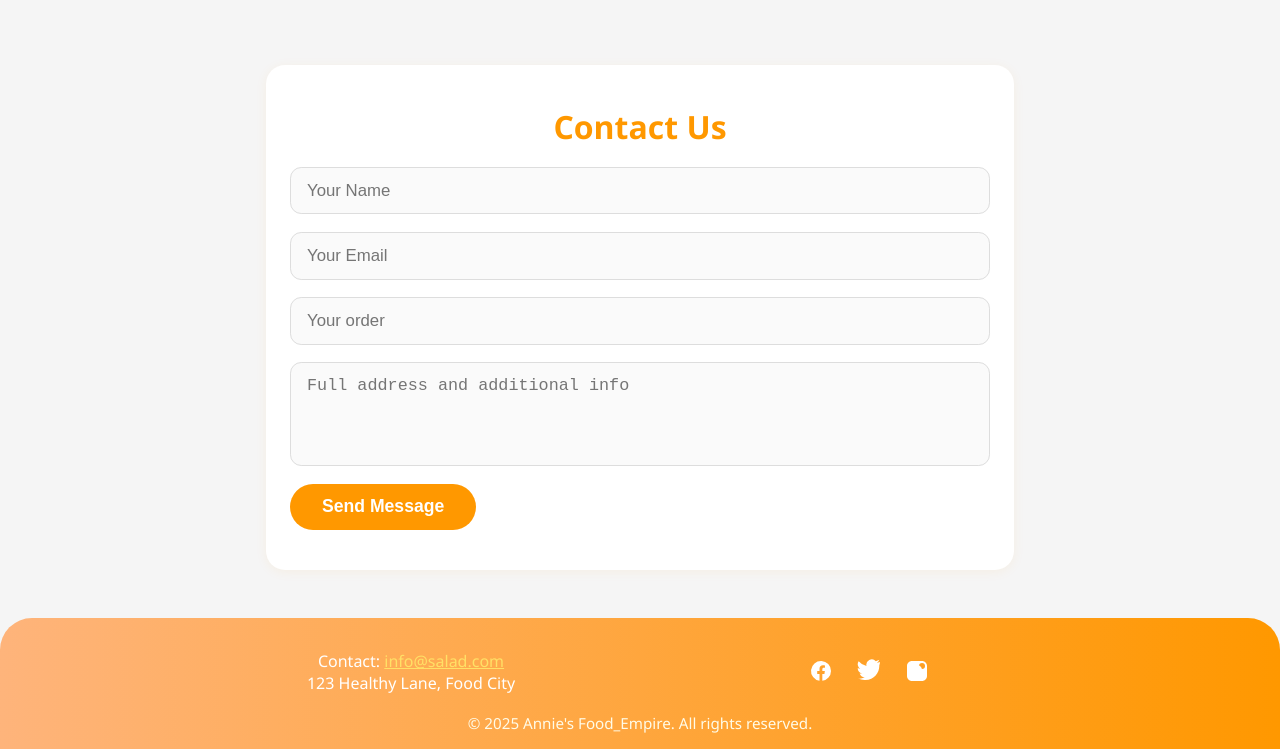
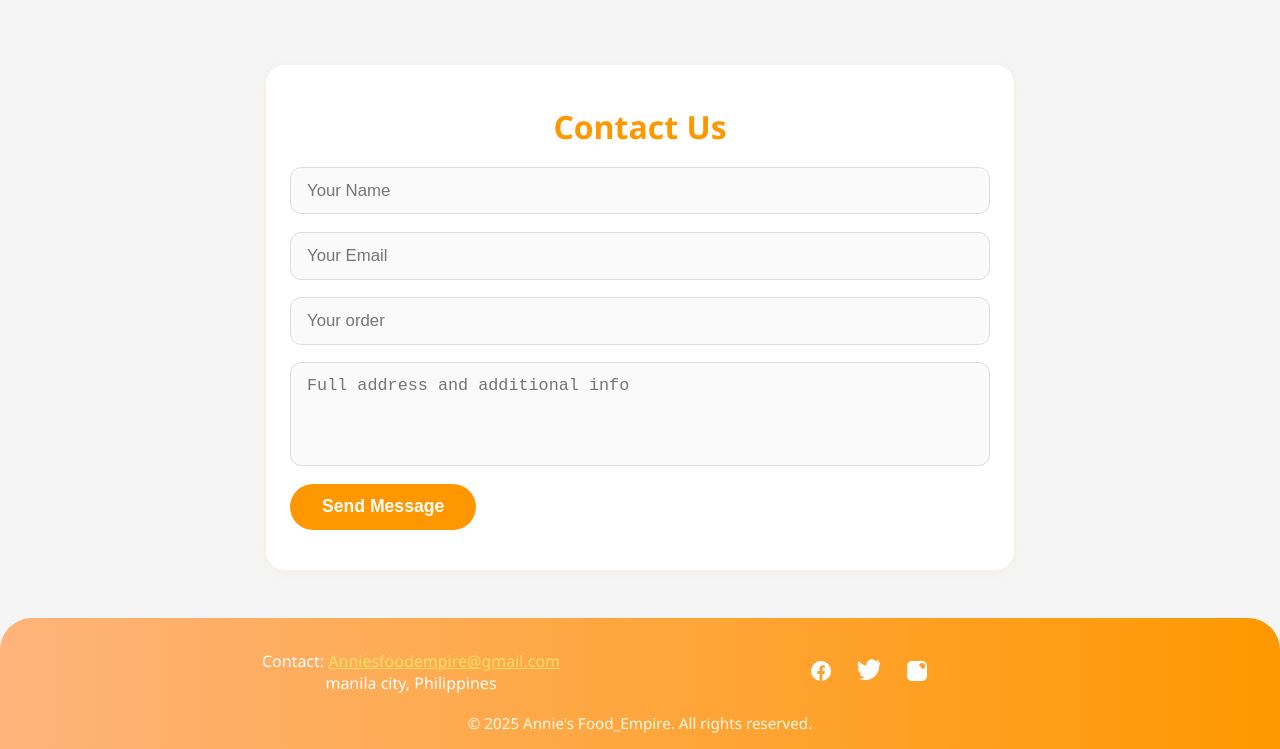
Before and after one commit to Staygolden-dotcom/Staygolden-dotcom.github.io, a plain HTML site: page index.html in a window 1280 px wide. Shown: the part 2215-2964 px from the top of the page. Drawn offline with Linux system fonts and the light colour scheme.

Commit message:
Update index.html

```diff
--- a/index.html
+++ b/index.html
@@ -135,8 +135,8 @@
   <footer>
     <div class="footer-container">
       <div class="footer-info">
-        <div>Contact: <a href="mailto:info@salad.com" style="color:#ffe066;text-decoration:underline;">info@salad.com</a></div>
-        <div>123 Healthy Lane, Food City</div>
+        <div>Contact: <a href="mailto:anniesfoodempire@gmail.com" style="color:#ffe066;text-decoration:underline;">Anniesfoodempire@gmail.com</a></div>
+        <div>manila city, Philippines</div>
       </div>
       <div class="footer-social">
         <a href="#" aria-label="Facebook">
```
